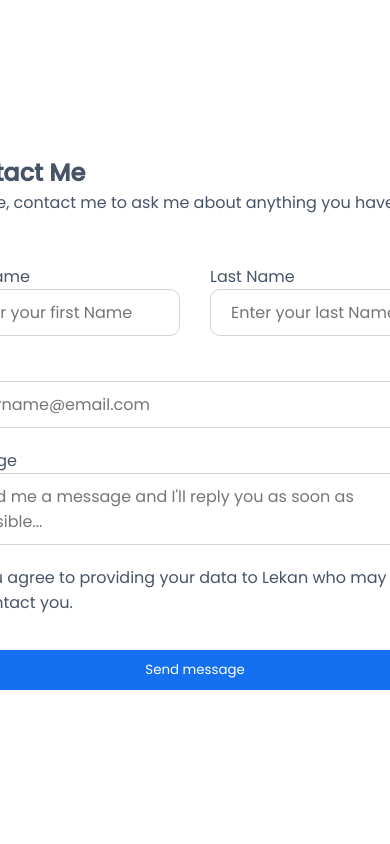
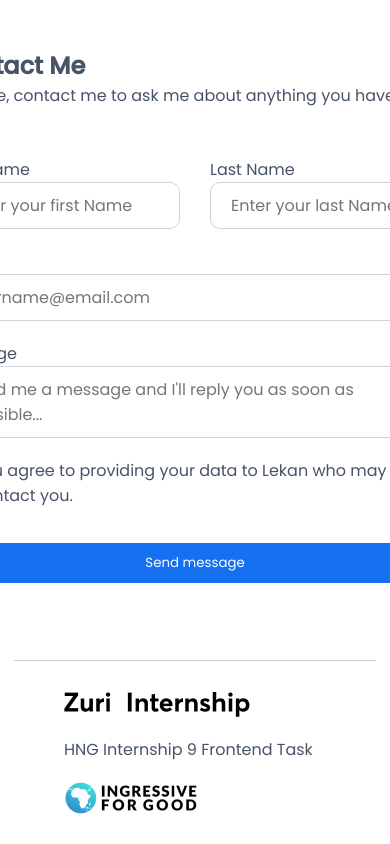
Before and after one commit to coder-cruize/hng9-task1, a JavaScript app: page /contact in a window 390 px wide. Shown: the top 844 px of the page. Built offline with nearby package versions, Linux system fonts and the light colour scheme.

Commit message:
made footer independent component

```diff
--- a/src/App.css
+++ b/src/App.css
@@ -14,8 +14,17 @@
   color: #475467;
 }
 
+#root {
+  width: 100vw;
+  height: 100vh;
+  display: flex;
+  justify-content: space-between;
+  align-items: center;
+  flex-direction: column;
+}
+
 .App {
-  height: 100vh;
+  height: 100%;
   width: 100vw;
   padding: 0;
   margin: 0;
@@ -23,6 +32,7 @@
   justify-content: space-between;
   align-items: center;
   flex-direction: column;
+  margin-top: 20px;
 }
 .App header {
   display: flex;
@@ -61,23 +71,9 @@
 .App .social img {
   width: 30px;
 }
-.App footer {
-  width: 80%;
-  padding-top: 30px;
-  display: flex;
-  justify-content: space-evenly;
-  align-items: center;
-  margin-bottom: 10px;
-  border-top: 1px solid #ccc;
-  color: #999;
-}
-.App footer img {
-  display: block;
-  max-width: 250px;
-}
 
 .Contact {
-  height: 100vh;
+  height: 100%;
   width: 100vw;
   padding: 0;
   margin: 0;
@@ -141,14 +137,30 @@
   margin-top: 15px;
 }
 
+footer {
+  width: 80%;
+  padding-top: 30px;
+  margin-top: 30px;
+  display: flex;
+  justify-content: space-evenly;
+  align-items: center;
+  margin-bottom: 10px;
+  border-top: 1px solid #ccc;
+  color: #999;
+}
+footer img {
+  display: block;
+  max-width: 250px;
+}
+
 @media only screen and (max-width: 768px) {
   /* For mobile phones: */
-  .App footer {
+  footer {
     flex-direction: column;
     align-items: flex-start !important;
     padding-left: 50px;
   }
-  .App footer * {
+  footer * {
     margin-bottom: 20px;
   }
 }
--- a/src/App.js
+++ b/src/App.js
@@ -1,7 +1,9 @@
 import { BrowserRouter as Router, Routes as Switch, Route } from "react-router-dom";
 import "./App.css";
-import Home from "./pages/Home"
+import Home from "./pages/Home";
 import Contact from "./pages/Contact";
+import icon_i4g from "./resources/i4g.png";
+import icon_zuri from "./resources/zuri.png";
 
 function App() {
   const links = [
@@ -39,6 +41,11 @@ function App() {
         <Route path="/" element={<Home links={links} />} />
         <Route path="/contact" element={<Contact />} />
       </Switch>
+      <footer>
+        <img src={icon_zuri} alt="" />
+        <span>HNG Internship 9 Frontend Task</span>
+        <img src={icon_i4g} alt="" />
+      </footer>
     </Router>
   );
 }
--- a/src/App.scss
+++ b/src/App.scss
@@ -13,8 +13,16 @@
   outline: none;
   color: #475467;
 }
+#root{
+  width: 100vw;
+  height: 100vh;
+  display: flex;
+  justify-content: space-between;
+  align-items: center;
+  flex-direction: column;
+}
 .App{
-  height: 100vh;
+  height: 100%;
   width: 100vw;
   padding: 0;
   margin: 0;
@@ -22,6 +30,7 @@
   justify-content: space-between;
   align-items: center;
   flex-direction: column;
+  margin-top: 20px;
   header{
     display: flex;
     flex-direction: column;
@@ -59,23 +68,9 @@
       width: 30px
     }
   }
-  footer{
-    width: 80%;
-    padding-top: 30px;
-    display: flex;
-    justify-content: space-evenly;
-    align-items: center;
-    margin-bottom: 10px;
-    border-top: 1px solid #ccc;
-    color: #999;
-    img{
-      display: block;
-      max-width:250px;
-    }
-  }
 }
 .Contact{
-  height: 100vh;
+  height: 100%;
   width: 100vw;
   padding: 0;
   margin: 0;
@@ -140,9 +135,23 @@
     }
   }
 }
+footer{
+  width: 80%;
+  padding-top: 30px;
+  margin-top: 30px;
+  display: flex;
+  justify-content: space-evenly;
+  align-items: center;
+  margin-bottom: 10px;
+  border-top: 1px solid #ccc;
+  color: #999;
+  img{
+    display: block;
+    max-width:250px;
+  }
+}
 @media only screen and (max-width: 768px) {
   /* For mobile phones: */
-  .App{
   footer{
     flex-direction: column;
     align-items: flex-start !important;
@@ -152,4 +161,3 @@
     }
   }
 }
-}
--- a/src/pages/Home.js
+++ b/src/pages/Home.js
@@ -1,5 +1,3 @@
-import icon_i4g from "../resources/i4g.png";
-import icon_zuri from "../resources/zuri.png";
 import icon_twitter from "../resources/twitter.png";
 import icon_slack from "../resources/slack.png";
 import icon_github from "../resources/github.png";
@@ -36,13 +34,7 @@ function Home({ links }) {
           <img src={icon_github} alt="github" />
         </a>
       </div>
-      <footer>
-        <img src={icon_zuri} alt="" />
-        <span>HNG Internship 9 Frontend Task</span>
-        <img src={icon_i4g} alt="" />
-      </footer>
     </div>
   );
 }
-
 export default Home
```
Also changed, not shown: 1 other file (tests, documents, lock files or other folders). Lines whose indentation alone changed are shown as unchanged.
